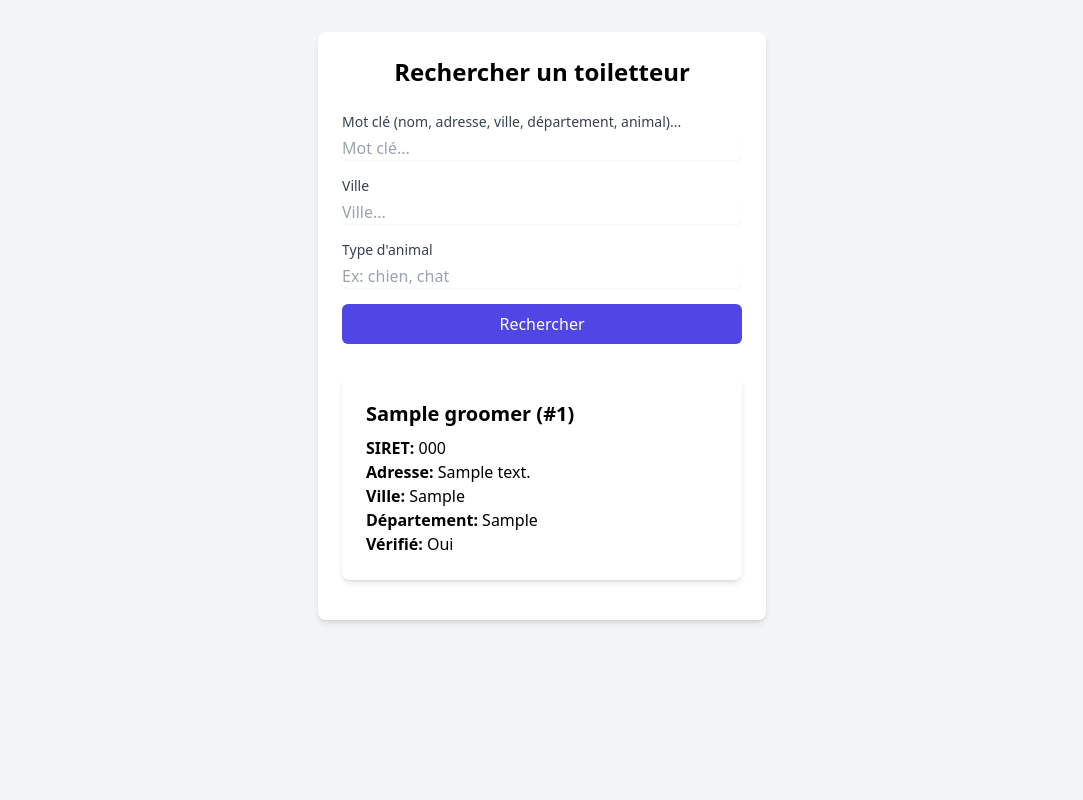
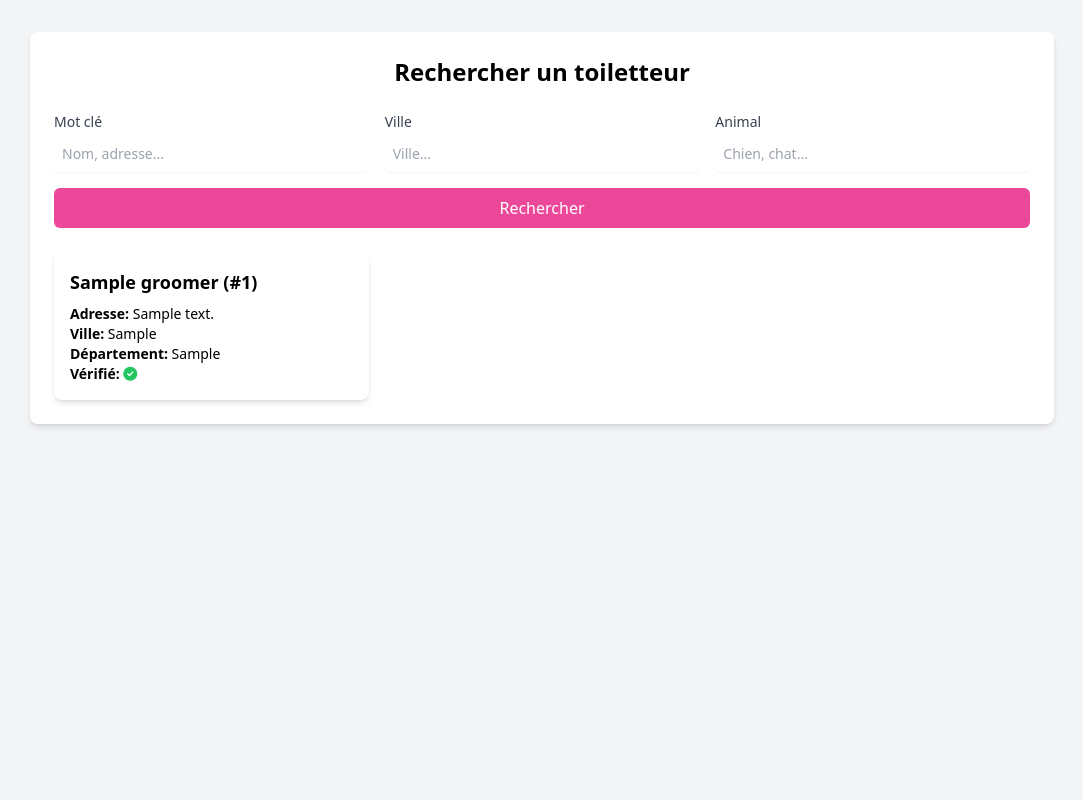
Before and after one commit to Nicolas-77950/BubbleBook, a PHP site: page /research.php in a window 1280 px wide. Shown: the whole page, without its empty margins (98-1181 px from the left). Run offline with PHP 8.4, Linux system fonts and the light colour scheme; tables that the repository leaves empty or names only in its code hold one stand-in row (values such as "Sample post"); some libraries are stand-ins or nearby versions.

Commit message:
add css of research and groomer

```diff
--- a/database.php
+++ b/database.php
@@ -1,9 +1,9 @@
 <?php
 class Database {
-    private $host = 'bubblebook-project-db-1';
+    private $host = 'localhost';
     private $db_name = 'bubble';
     private $username = 'root';
-    private $password = 'mariadb';
+    private $password = '';
     private static $instance = null;
     private $conn;
 
--- a/research.php
+++ b/research.php
@@ -43,45 +43,49 @@ try {
 <!DOCTYPE html>
 <html lang="fr">
 <head>
+    <link rel="stylesheet" href="https://cdnjs.cloudflare.com/ajax/libs/font-awesome/6.5.1/css/all.min.css" integrity="sha512-DTOQO9RWCH3ppGqcWaEA1BIZOC6xxalwEsw9c2QQeAIftl+Vegovlnee1c9QX4TctnWMn13TZye+giMm8e2LwA==" crossorigin="anonymous" referrerpolicy="no-referrer" />
     <meta charset="UTF-8">
+    <meta name="viewport" content="width=device-width, initial-scale=1.0">
     <title>Rechercher un toiletteur</title>
     <script src="https://cdn.tailwindcss.com"></script>
 </head>
-<body class="bg-gray-100 p-8">
-    <div class="max-w-md mx-auto bg-white rounded-lg shadow-md p-6">
-        <h1 class="text-2xl font-bold mb-6 text-center">Rechercher un toiletteur</h1>
+<body class="bg-gray-100 min-h-screen p-4 sm:p-6 lg:p-8">
+    <div class="container mx-auto max-w-5xl bg-white rounded-lg shadow-md p-4 sm:p-6">
+        <h1 class="text-xl sm:text-2xl font-bold mb-6 text-center">Rechercher un toiletteur</h1>
+
         <form method="GET" action="<?php echo $_SERVER['PHP_SELF']; ?>" class="space-y-4">
+            <div class="grid grid-cols-1 sm:grid-cols-2 lg:grid-cols-3 gap-4">
                 <div>
-                <label for="mot_cle" class="block text-sm font-medium text-gray-700">Mot clé (nom, adresse, ville, département, animal)...</label>
-                <input type="text" name="mot_cle" id="mot_cle" placeholder="Mot clé..." value="<?php echo htmlspecialchars($mot_cle); ?>" class="mt-1 block w-full border-gray-300 rounded-md shadow-sm focus:ring-indigo-500 focus:border-indigo-500">
+                    <label for="mot_cle" class="block text-sm font-medium text-gray-700">Mot clé</label>
+                    <input type="text" name="mot_cle" id="mot_cle" placeholder="Nom, adresse..." value="<?php echo htmlspecialchars($mot_cle); ?>" class="mt-1 block w-full border-gray-300 rounded-md shadow-sm focus:ring-indigo-500 focus:border-indigo-500 text-sm p-2">
                 </div>
                 <div>
                     <label for="ville" class="block text-sm font-medium text-gray-700">Ville</label>
-                <input type="text" name="ville" id="ville" placeholder="Ville..." value="<?php echo htmlspecialchars($ville); ?>" class="mt-1 block w-full border-gray-300 rounded-md shadow-sm focus:ring-indigo-500 focus:border-indigo-500">
+                    <input type="text" name="ville" id="ville" placeholder="Ville..." value="<?php echo htmlspecialchars($ville); ?>" class="mt-1 block w-full border-gray-300 rounded-md shadow-sm focus:ring-indigo-500 focus:border-indigo-500 text-sm p-2">
                 </div>
                 <div>
-                <label for="animal" class="block text-sm font-medium text-gray-700">Type d'animal</label>
-                <input type="text" name="animal" id="animal" placeholder="Ex: chien, chat" value="<?php echo htmlspecialchars($animal); ?>" class="mt-1 block w-full border-gray-300 rounded-md shadow-sm focus:ring-indigo-500 focus:border-indigo-500">
+                    <label for="animal" class="block text-sm font-medium text-gray-700">Animal</label>
+                    <input type="text" name="animal" id="animal" placeholder="Chien, chat..." value="<?php echo htmlspecialchars($animal); ?>" class="mt-1 block w-full border-gray-300 rounded-md shadow-sm focus:ring-indigo-500 focus:border-indigo-500 text-sm p-2">
                 </div>
-            <button type="submit" class="w-full bg-indigo-600 text-white py-2 px-4 rounded-md hover:bg-indigo-700 focus:outline-none focus:ring-2 focus:ring-offset-2 focus:ring-indigo-500 transition duration-300 ease-in-out transform hover:-translate-y-1">Rechercher</button>
+            </div>
+            <button type="submit" class="w-full bg-pink-500 text-white py-2 px-4 rounded-md hover:bg-pink-600 focus:outline-none focus:ring-2 focus:ring-offset-2 focus:ring-pink-500 transition duration-300 ease-in-out transform hover:-translate-y-1">Rechercher</button>
         </form>
 
         <?php
         if (!empty($results)) {
-            echo '<div class="mt-8">';
+            echo '<div class="mt-6 grid grid-cols-1 sm:grid-cols-2 lg:grid-cols-3 gap-4">';
             foreach ($results as $row) {
-                echo '<a href="tarif.php?groomer_id=' . $row['groomer_id'] . '" class="block bg-white rounded-lg shadow-md p-6 mb-4 hover:bg-gray-100 transition duration-300">';
-                echo '<h2 class="text-xl font-semibold mb-2">' . htmlspecialchars($row['groomer_name']) . ' (#' . $row['groomer_id'] . ')</h2>';
-                echo '<p><strong>SIRET:</strong> ' . htmlspecialchars($row['siret_number']) . '</p>';
-                echo '<p><strong>Adresse:</strong> ' . htmlspecialchars($row['address']) . '</p>';
-                echo '<p><strong>Ville:</strong> ' . htmlspecialchars($row['city']) . '</p>';
-                echo '<p><strong>Département:</strong> ' . htmlspecialchars($row['department']) . '</p>';
-                echo '<p><strong>Vérifié:</strong> ' . ($row['is_verified'] ? 'Oui' : 'Non') . '</p>';
+                echo '<a href="tarif.php?groomer_id=' . $row['groomer_id'] . '" class="block bg-white rounded-lg shadow-md p-4 hover:bg-gray-100 transition duration-300">';
+                echo '<h2 class="text-lg font-semibold mb-2">' . htmlspecialchars($row['groomer_name']) . ' (#' . $row['groomer_id'] . ')</h2>';
+                echo '<p class="text-sm"><strong>Adresse:</strong> ' . htmlspecialchars($row['address']) . '</p>';
+                echo '<p class="text-sm"><strong>Ville:</strong> ' . htmlspecialchars($row['city']) . '</p>';
+                echo '<p class="text-sm"><strong>Département:</strong> ' . htmlspecialchars($row['department']) . '</p>';
+                echo '<p class="text-sm"><strong>Vérifié:</strong> ' . ($row['is_verified'] ? '<i class="fas fa-check-circle text-green-500"></i>' : '<i class="fas fa-minus-circle text-red-500"></i>') . '</p>';
                 echo '</a>';
             }
             echo '</div>';
         } else {
-            echo '<p class="text-center mt-8">Aucun toiletteur trouvé.</p>';
+            echo '<p class="text-center mt-6 text-gray-600">Aucun toiletteur trouvé.</p>';
         }
         ?>
     </div>
```
Lines whose indentation alone changed are shown as unchanged.
